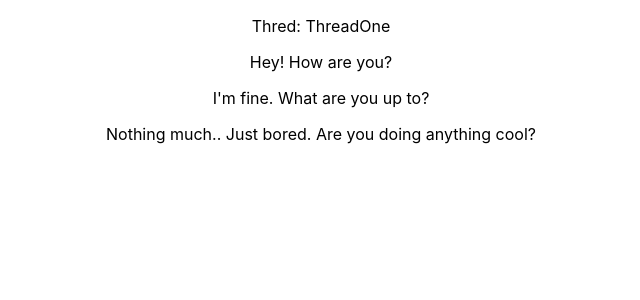
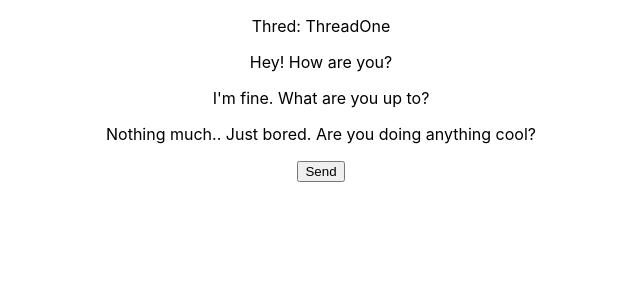
Before and after one commit to aaronbruckner/messaging_web, a React (Create React App) app: page /thread/ThreadOne in a window 1280 px wide. Shown: the top 300 px of the page, without its empty margins (319-959 px from the left). Built offline with nearby package versions, Linux system fonts and the light colour scheme.

Commit message:
Added 'Send' button to thread page

```diff
--- a/src/components/pages/ThreadPage.tsx
+++ b/src/components/pages/ThreadPage.tsx
@@ -1,5 +1,6 @@
 import {ReactNode, Component} from 'react';
 import Thread from 'data/Thread';
+import Button from 'components/ui/Button';
 
 interface ThreadPageProps {
     thread: Thread | undefined;
@@ -19,6 +20,7 @@ export default class ThreadPage extends Component<ThreadPageProps, unknown> {
                 <div>
                     {this.buildMessages(this.props.thread)}
                 </div>
+                <Button onClick={this.onSendMessageButtonClicked} text='Send'/>
             </div>
         )
     }
@@ -30,4 +32,8 @@ export default class ThreadPage extends Component<ThreadPageProps, unknown> {
             );
         });
     }
+
+    private onSendMessageButtonClicked(): void {
+        console.log('onSendMessageButtonClicked()');
+    }
 }
--- /dev/null
+++ b/src/components/ui/Button.tsx
@@ -0,0 +1,27 @@
+import {ReactNode, Component, MouseEvent} from 'react';
+
+interface ButtonProps {
+    text?: string;
+    onClick?: (() => void);
+}
+export default class Button extends Component<ButtonProps, unknown>{
+
+    public constructor(props: ButtonProps) {
+        super(props);
+
+        this.buttonOnClick = this.buttonOnClick.bind(this);
+    }
+
+    public render(): ReactNode {
+        return (
+            <button onClick={this.buttonOnClick}>{this.props.text || ''}</button>
+        );
+    }
+
+    private buttonOnClick(e: MouseEvent): void {
+        console.log(`OnClick: (${e.screenX}, ${e.screenY})`);
+        if (this.props.onClick) {
+            this.props.onClick();
+        }
+    }
+}
```
